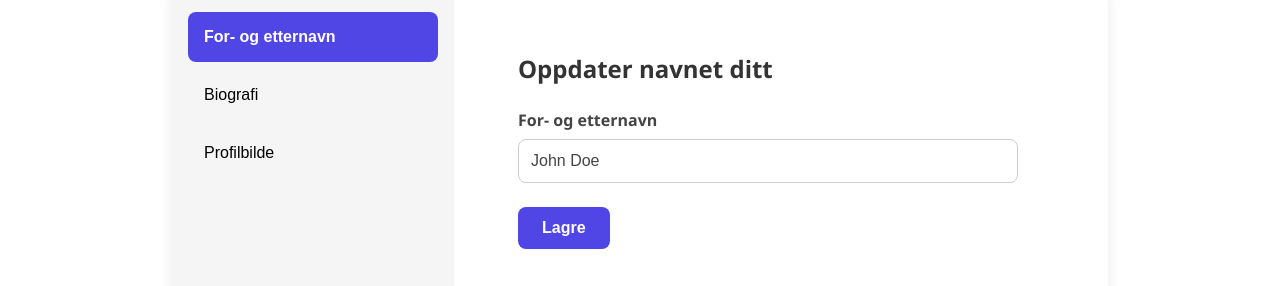
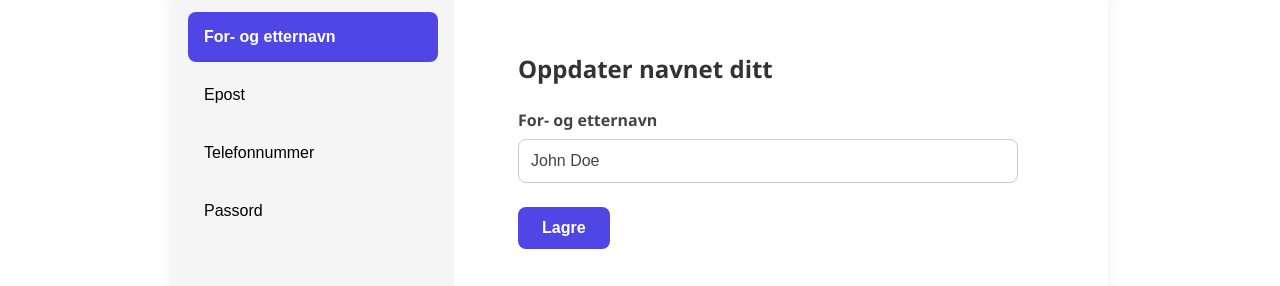
Before and after one commit to sverrgha/Full-stack-project-group-8, a Vue app in the folder frontend/: page /profile/settings in a window 1280 px wide. Shown: the part 187-473 px from the top of the page. Built offline with nearby package versions, Linux system fonts and the light colour scheme; no server answers; sample sign-in values are in the browser's storage.

Commit message:
Added values for new navItems

```diff
--- a/frontend/src/components/profile/ProfileSettingsSidebar.vue
+++ b/frontend/src/components/profile/ProfileSettingsSidebar.vue
@@ -10,7 +10,7 @@ const props = defineProps({
   activeSection: {
     type: String,
     required: true,
-    validator: (value) => ['name', 'biography', 'profilePicture'].includes(value)
+    validator: (value) => ['name', 'mail', 'phoneNr', 'password'].includes(value)
   }
 })
 
@@ -24,8 +24,9 @@ const changeSection = (section) => {
 // Navigation items with proper translations - made reactive with computed()
 const navItems = computed(() => [
   { id: 'name', label: t('profileSettingsSideBar.name') },
-  { id: 'biography', label: t('profileSettingsSideBar.biography') },
-  { id: 'profilePicture', label: t('profileSettingsSideBar.profilePicture') }
+  { id: 'mail', label: t('profileSettingsSideBar.mail') },
+  { id: 'phoneNr', label: t('profileSettingsSideBar.phoneNr') },
+  { id: 'password', label: t('profileSettingsSideBar.password') },
 ])
 </script>
 
```
